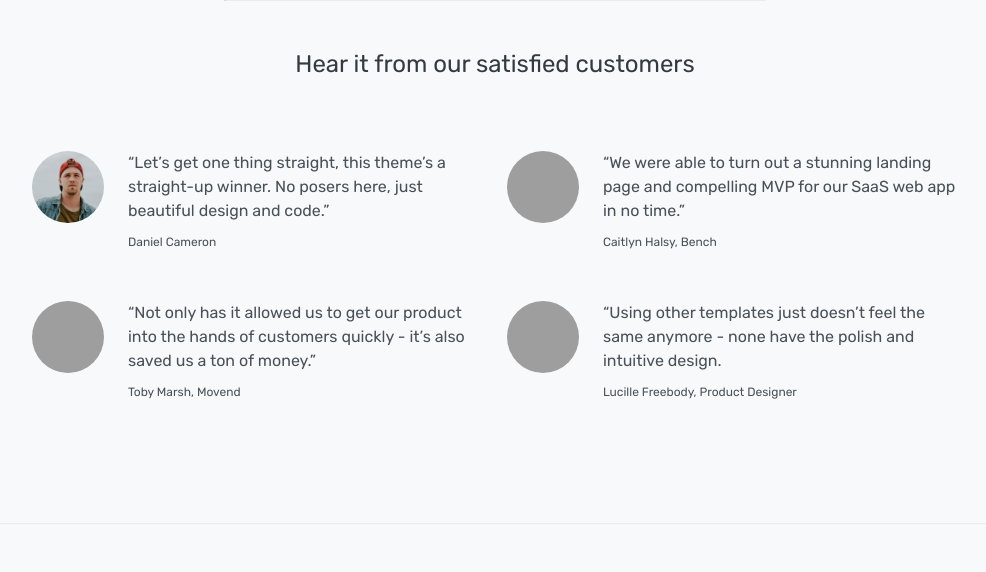
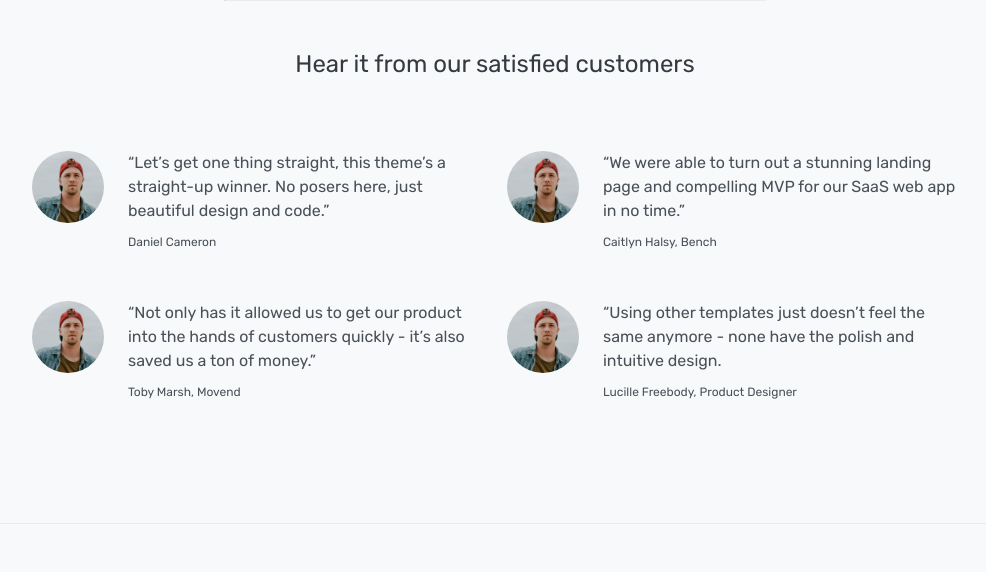
Before and after one commit to agentsofthesystem/architect, a Python web app: template application/templates/uix/pricing.html in a window 1280 px wide. Shown: the part 885-1457 px from the top of the page, without its empty margins (145-1131 px from the left). Run offline with Jinja, Linux system fonts and the light colour scheme; the template is opened without the code that fills it: most values are stand-ins (such as "Sample title", 1, 10 or a date in 2020); some libraries are stand-ins or nearby versions; grey boxes are pictures that could not be loaded.

Commit message:
Fix pricing page that won't be used yet.

```diff
--- a/application/templates/uix/pricing.html
+++ b/application/templates/uix/pricing.html
@@ -90,7 +90,7 @@
 
               <li class="col-12 col-md-6 col-lg-5">
                 <div class="media">
-                  <img alt="Image" src="{{ url_for('static', filename='uix/assets/img/avatar-female-1.jpg') }}" class="avatar" />
+                  <img alt="Image" src="{{ url_for('static', filename='uix/assets/img/avatar-male-1.jpg') }}" class="avatar" />
                   <div class="media-body">
                     <p class="mb-1">
                       “We were able to turn out a stunning landing page and compelling MVP for our SaaS web app in no time.”
@@ -103,7 +103,7 @@
 
               <li class="col-12 col-md-6 col-lg-5">
                 <div class="media">
-                  <img alt="Image" src="{{ url_for('static', filename='uix/assets/img/avatar-male-2.jpg') }}" class="avatar" />
+                  <img alt="Image" src="{{ url_for('static', filename='uix/assets/img/avatar-male-1.jpg') }}" class="avatar" />
                   <div class="media-body">
                     <p class="mb-1">
                       “Not only has it allowed us to get our product into the hands of customers quickly - it’s also saved us a ton of money.”
@@ -116,7 +116,7 @@
 
               <li class="col-12 col-md-6 col-lg-5">
                 <div class="media">
-                  <img alt="Image" src="{{ url_for('static', filename='uix/assets/img/avatar-female-2.jpg') }}" class="avatar" />
+                  <img alt="Image" src="{{ url_for('static', filename='uix/assets/img/avatar-male-1.jpg') }}" class="avatar" />
                   <div class="media-body">
                     <p class="mb-1">
                       “Using other templates just doesn’t feel the same anymore - none have the polish and intuitive design.
```
Also changed, not shown: application/uix/public/views.py (+6 -5 lines).
